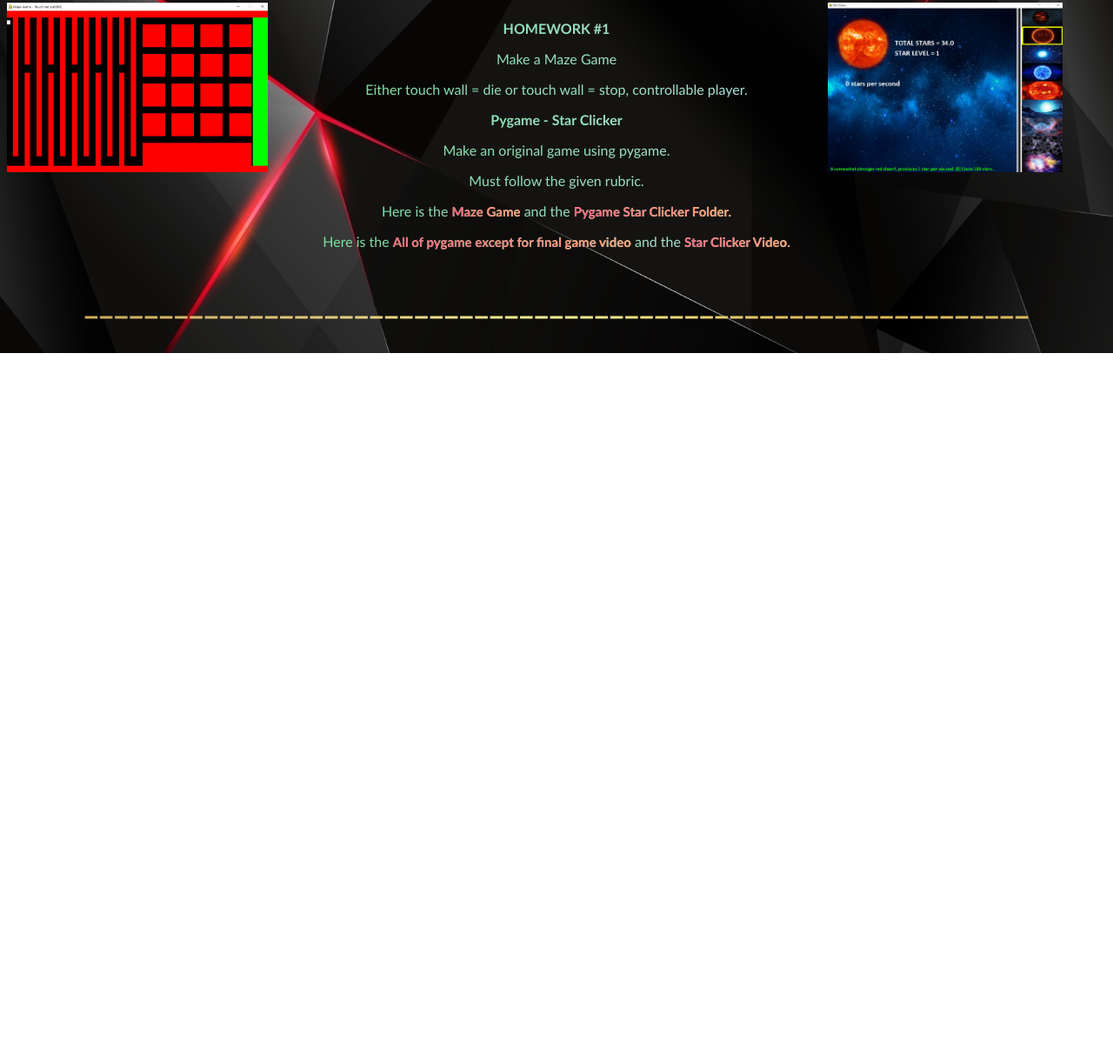
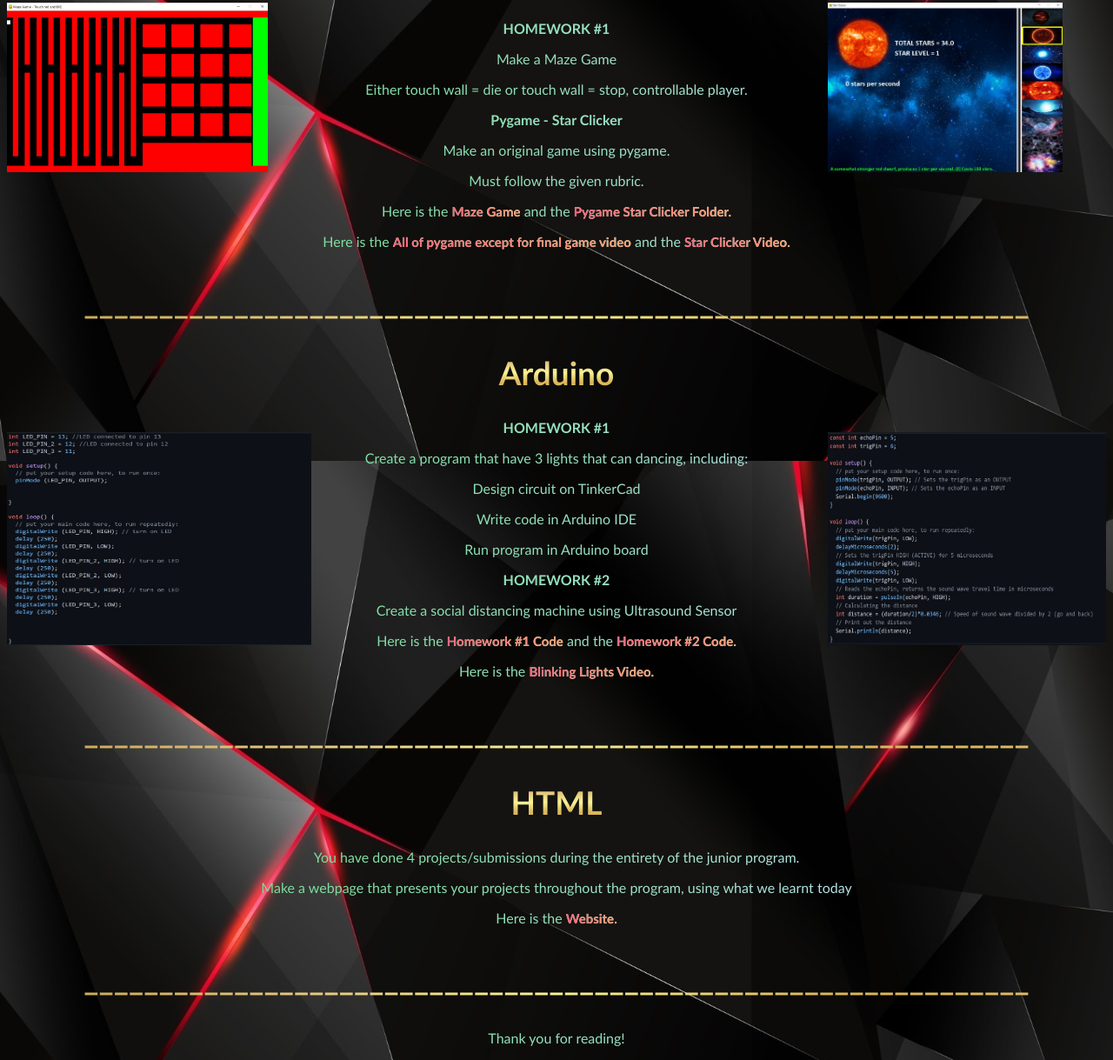
Before and after one commit to fireheartjerry/fireheartjerry.github.io, a plain HTML site: page index.html in a window 1280 px wide. Shown: the part 1870-3089 px from the top of the page at 87% size. Before the commit the page ends 2276 px from the top, so only its background shows below. Drawn offline with Linux system fonts and the light colour scheme.

Commit message:
Update index.html

```diff
--- a/index.html
+++ b/index.html
@@ -136,5 +136,24 @@
         <img src = "Maze Game.jpg", style = "float:left; margin: -300px 25px 0px 0px;cursor:pointer; cursor:hand; border:0" width="300" height="195">
         <img src = "Star Clicker.jpg", style = "float:right; margin: -300px 50px 0px 0px;cursor:pointer; cursor:hand; border:0" width="270" height="195">
         <h3>_______________________________________________________________</h3>
+        <h2>Arduino</h2>
+        <p><b>HOMEWORK #1</b></p>
+        <p>Create a program that have 3 lights that can dancing, including:</p>
+        <p>Design circuit on TinkerCad</p>
+        <p>Write code in Arduino IDE</p>
+        <p>Run program in Arduino board</p>
+        <p><b>HOMEWORK #2</b></p>
+        <p>Create a social distancing machine using Ultrasound Sensor</p>
+        <p>Here is the <a href="https://github.com/fireheartjerry/Coding-Is-Fun-Summer-showcase/blob/main/Arduino/Blinking_Lights.ino", target = "_blank"><b>Homework #1 Code</b></a> and the <a href="https://github.com/fireheartjerry/Coding-Is-Fun-Summer-showcase/blob/main/Arduino/Ultrasound_Sensor.ino", target = "_blank"><b>Homework #2 Code.</b></a></p>
+        <p>Here is the <a href="https://youtu.be/dIgMA1sjU_8", target = "_blank"><b>Blinking Lights Video.</b></a></p>
+        <img src = "Blinking Lights Arduino.jpg", style = "float:left; margin: -300px 0px 0px 0px;cursor:pointer; cursor:hand; border:0" width="350" height="245">
+        <img src = "Ultrasound Sensor Arduino.jpg", style = "float:right; margin: -300px 0px 0px 0px;cursor:pointer; cursor:hand; border:0" width="320" height="245">
+        <h3>_______________________________________________________________</h3>
+        <h2>HTML</h2>
+        <p>You have done 4 projects/submissions during the entirety of the junior program.</p>
+        <p>Make a webpage that presents your projects throughout the program, using what we learnt today</p>
+        <p>Here is the <a href="fireheartjerry.github.io", target = "_blank"><b>Website.</b></a></p>
+        <h3>_______________________________________________________________</h3>
+        <p>Thank you for reading!</p>
     </body>
 </html>
```
